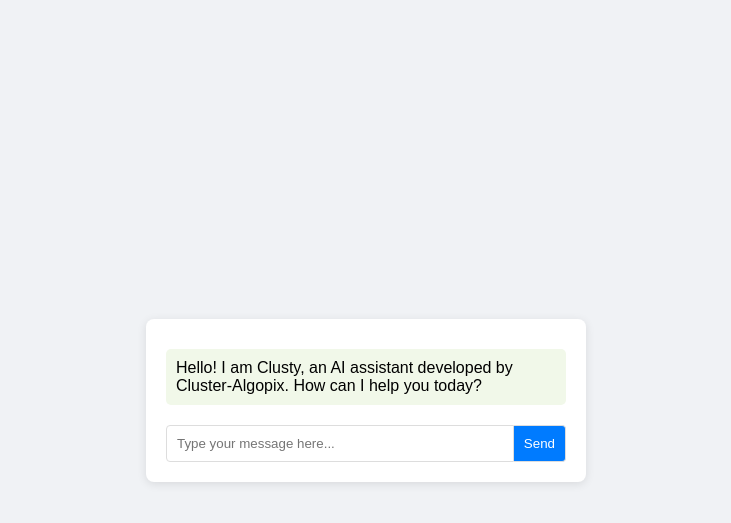
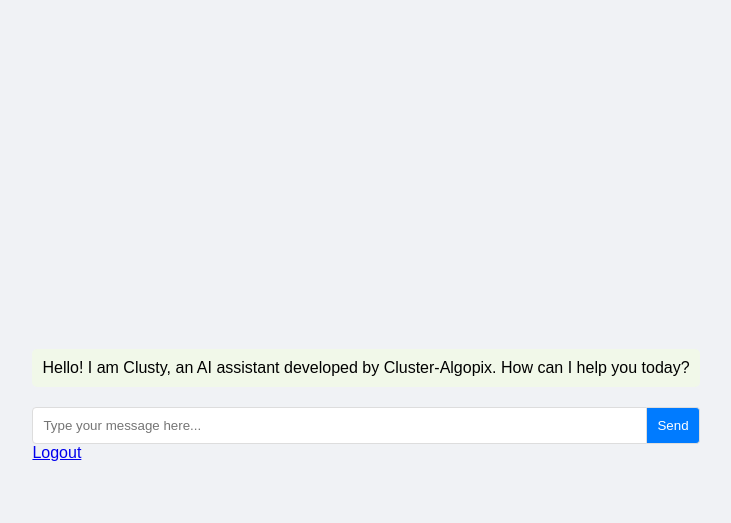
Before and after one commit to jyotirmoysaha-cluster/ClustyUI, a Flask app: page /index in a window 1280 px wide. Shown: the top 523 px of the page, without its empty margins (274-1005 px from the left). Run offline with Flask 3, Linux system fonts and the light colour scheme; the visitor is signed in with stand-in values (Sample User, id 1).

Commit message:
Update index.html

```diff
--- a/templates/index.html
+++ b/templates/index.html
@@ -4,18 +4,21 @@
     <meta charset="UTF-8">
     <meta name="viewport" content="width=device-width, initial-scale=1.0">
     <title>Chat with Clusty</title>
-    <link rel="stylesheet" href="{{ url_for('static', filename='css/styles.css') }}">
+    <link rel="stylesheet" href="/static/css/styles.css">
 </head>
 <body>
-    <div id="chat-container">
-        <div id="chat-box">
+    <div class="chat-container">
+        <div id="chat-box" class="chat-box">
             <div class="message assistant">Hello! I am Clusty, an AI assistant developed by Cluster-Algopix. How can I help you today?</div>
         </div>
-        <div id="input-box">
+        <div id="input-box" class="input-box">
             <input type="text" id="user-input" placeholder="Type your message here...">
             <button onclick="sendMessage()">Send</button>
         </div>
+        <div class="logout-box">
+            <a href="/logout">Logout</a>
+        </div>
     </div>
-    <script src="{{ url_for('static', filename='js/scripts.js') }}"></script>
+    <script src="/static/js/scripts.js"></script>
 </body>
 </html>
```
